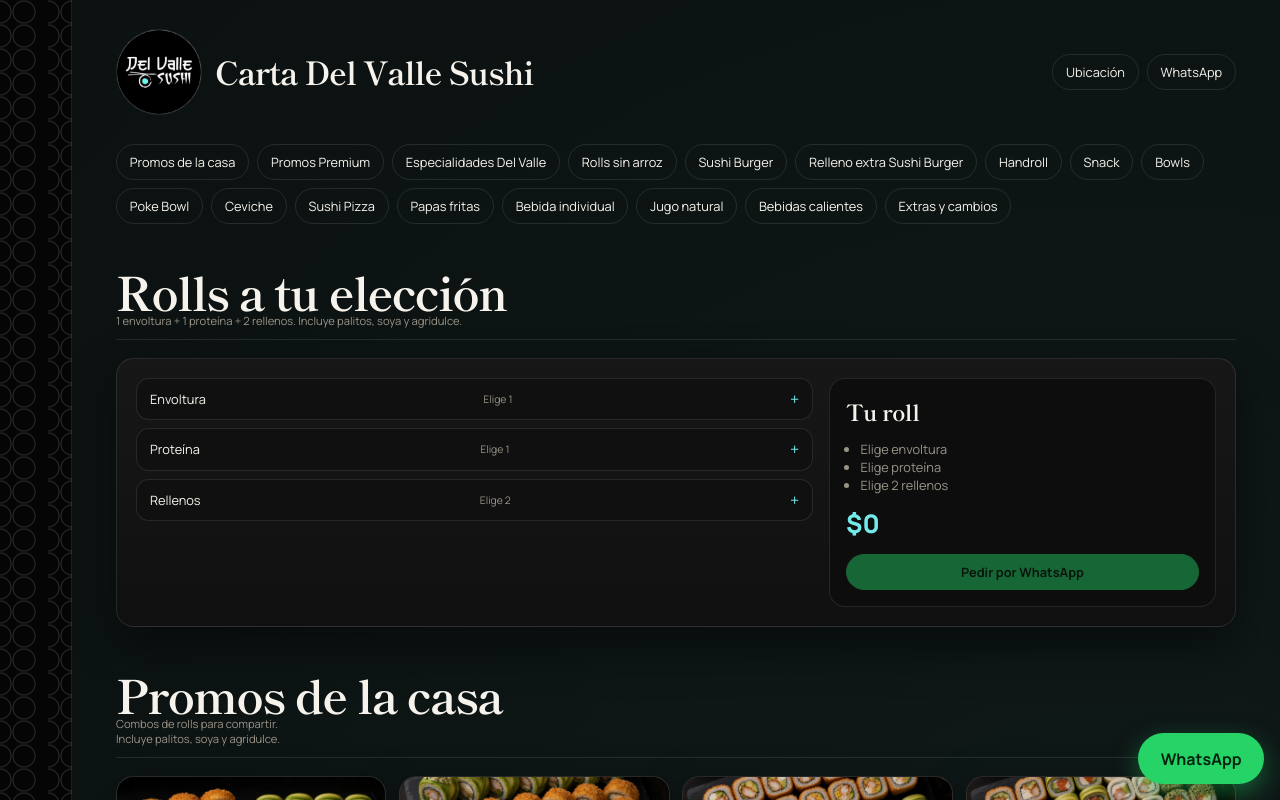
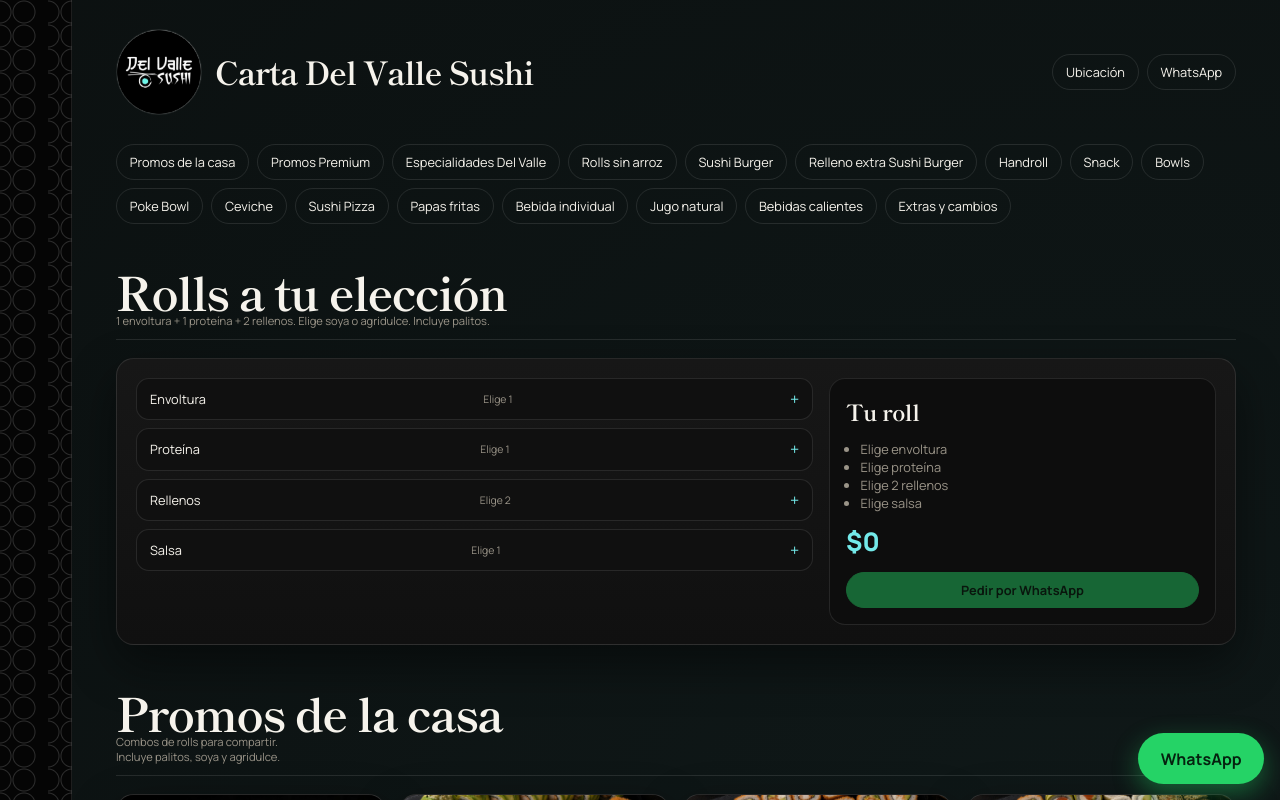
Before and after one commit to seebap28-netizen/sushidelvalle, a Next.js app: page / in a window 1280 px wide. Shown: the top 800 px of the page. Built offline with nearby package versions, Linux system fonts and the light colour scheme.

Commit message:
Agrega eleccion de salsa soya o agridulce en roll y bowl.

```diff
--- a/src/components/BowlBuilder.tsx
+++ b/src/components/BowlBuilder.tsx
@@ -16,15 +16,22 @@ const VEGETABLES = [
   { id: "champi", name: "Champiñón", extraPrice: 1200 },
 ];
 
+const SAUCES = [
+  { id: "soya", name: "Soya" },
+  { id: "agridulce", name: "Agridulce" },
+];
+
 const MAX_VEGGIES = 4;
 
 export function BowlBuilder({ protein }: { protein?: Product }) {
   const [veggieIds, setVeggieIds] = useState<string[]>([]);
-  const [open, setOpen] = useState(false);
+  const [sauceId, setSauceId] = useState("");
+  const [openFold, setOpenFold] = useState<"veggie" | "sauce" | null>(null);
   const selected = VEGETABLES.filter((item) => veggieIds.includes(item.id));
+  const sauce = SAUCES.find((item) => item.id === sauceId);
   const extra = selected.reduce((sum, item) => sum + item.extraPrice, 0);
   const total = useMemo(() => (protein?.price || 0) + extra, [extra, protein?.price]);
-  const ready = Boolean(protein) && selected.length === MAX_VEGGIES;
+  const ready = Boolean(protein) && selected.length === MAX_VEGGIES && Boolean(sauce);
 
   function toggleVeggie(id: string) {
     setVeggieIds((current) => {
@@ -34,18 +41,26 @@ export function BowlBuilder({ protein }: { protein?: Product }) {
     });
   }
 
+  function toggleSauce(id: string) {
+    setSauceId((current) => {
+      const next = current === id ? "" : id;
+      if (next) setOpenFold(null);
+      return next;
+    });
+  }
+
+  function toggleFold(fold: "veggie" | "sauce") {
+    setOpenFold((current) => (current === fold ? null : fold));
+  }
+
   return (
     <div className="builder card" id="arma-tu-bowl">
-      <details
-        className="builder-fold"
-        open={open}
-        style={{ marginBottom: 0 }}
-      >
+      <details className="builder-fold" open={openFold === "veggie"}>
         <summary
           className="fold-head"
           onClick={(event) => {
             event.preventDefault();
-            setOpen((current) => !current);
+            toggleFold("veggie");
           }}
         >
           <span>Vegetales</span>
@@ -69,9 +84,38 @@ export function BowlBuilder({ protein }: { protein?: Product }) {
           ))}
         </div>
       </details>
+
+      <details className="builder-fold" open={openFold === "sauce"} style={{ marginBottom: 0 }}>
+        <summary
+          className="fold-head"
+          onClick={(event) => {
+            event.preventDefault();
+            toggleFold("sauce");
+          }}
+        >
+          <span>Salsa</span>
+          <em>{sauce?.name || "Elige 1"}</em>
+        </summary>
+        <div className="choice-grid">
+          {SAUCES.map((item) => (
+            <button
+              key={item.id}
+              className={`choice ${sauceId === item.id ? "selected" : ""}`}
+              onClick={() => toggleSauce(item.id)}
+              type="button"
+            >
+              {item.name}
+              <small>Incluida</small>
+            </button>
+          ))}
+        </div>
+      </details>
+
       <div className="builder-order">
         <p className="note">
-          {protein ? `Proteína: ${protein.name}` : "Elige 1 proteína arriba y 4 vegetales."}
+          {protein
+            ? `Proteína: ${protein.name}`
+            : "Elige 1 proteína arriba, 4 vegetales y salsa."}
         </p>
         {ready ? (
           <a
@@ -82,6 +126,7 @@ export function BowlBuilder({ protein }: { protein?: Product }) {
                 "",
                 `• Proteína: ${protein?.name}`,
                 `• Vegetales: ${selected.map((item) => item.name).join(", ")}`,
+                `• Salsa: ${sauce?.name}`,
                 `• Total: ${formatCLP(total)}`,
               ].join("\n")
             )}
--- a/src/components/RollBuilder.tsx
+++ b/src/components/RollBuilder.tsx
@@ -27,12 +27,18 @@ export function RollBuilder({ categories, products }: Props) {
   const [wrapId, setWrapId] = useState("");
   const [proteinId, setProteinId] = useState("");
   const [fillingIds, setFillingIds] = useState<string[]>([]);
-  const [openFold, setOpenFold] = useState<"wrap" | "protein" | "filling" | null>(null);
+  const [sauceId, setSauceId] = useState("");
+  const [openFold, setOpenFold] = useState<"wrap" | "protein" | "filling" | "sauce" | null>(null);
 
   const maxFillings = 2;
+  const sauces = [
+    { id: "soya", name: "Soya" },
+    { id: "agridulce", name: "Agridulce" },
+  ];
   const wrap = wraps.find((item) => item.id === wrapId);
   const protein = proteins.find((item) => item.id === proteinId);
   const selectedFillings = fillings.filter((item) => fillingIds.includes(item.id));
+  const sauce = sauces.find((item) => item.id === sauceId);
 
   const extra = selectedFillings.reduce((sum, item) => sum + item.extraPrice, 0);
   const total = useMemo(() => (wrap?.price || 0) + extra, [extra, wrap?.price]);
@@ -62,7 +68,15 @@ export function RollBuilder({ categories, products }: Props) {
     });
   }
 
-  function toggleFold(fold: "wrap" | "protein" | "filling") {
+  function toggleSauce(id: string) {
+    setSauceId((current) => {
+      const next = current === id ? "" : id;
+      if (next) setOpenFold(null);
+      return next;
+    });
+  }
+
+  function toggleFold(fold: "wrap" | "protein" | "filling" | "sauce") {
     setOpenFold((current) => (current === fold ? null : fold));
   }
 
@@ -71,7 +85,7 @@ export function RollBuilder({ categories, products }: Props) {
       <div className="section-head">
         <div>
           <h2 className="section-title">Rolls a tu elección</h2>
-          <p>1 envoltura + 1 proteína + {maxFillings} rellenos. Incluye palitos, soya y agridulce.</p>
+          <p>1 envoltura + 1 proteína + {maxFillings} rellenos. Elige soya o agridulce. Incluye palitos.</p>
         </div>
       </div>
 
@@ -150,6 +164,29 @@ export function RollBuilder({ categories, products }: Props) {
                 ))}
               </div>
             </details>
+
+            <details className="builder-fold" open={openFold === "sauce"}>
+              <summary className="fold-head" onClick={(event) => {
+                event.preventDefault();
+                toggleFold("sauce");
+              }}>
+                <span>Salsa</span>
+                <em>{sauce?.name || "Elige 1"}</em>
+              </summary>
+              <div className="choice-grid">
+                {sauces.map((item) => (
+                  <button
+                    key={item.id}
+                    className={`choice ${sauceId === item.id ? "selected" : ""}`}
+                    onClick={() => toggleSauce(item.id)}
+                    type="button"
+                  >
+                    {item.name}
+                    <small>Incluida</small>
+                  </button>
+                ))}
+              </div>
+            </details>
           </div>
 
           <aside className="summary">
@@ -161,9 +198,10 @@ export function RollBuilder({ categories, products }: Props) {
               {selectedFillings.length
                 ? selectedFillings.map((item) => <li key={item.id}>{item.name}</li>)
                 : <li>Elige {maxFillings} rellenos</li>}
+              <li>{sauce?.name || "Elige salsa"}</li>
             </ul>
             <div className="total">{total ? formatCLP(total) : "$0"}</div>
-            {wrap && protein && selectedFillings.length === maxFillings ? (
+            {wrap && protein && selectedFillings.length === maxFillings && sauce ? (
               <a
                 className="btn whatsapp"
                 href={whatsappHref(
@@ -173,6 +211,7 @@ export function RollBuilder({ categories, products }: Props) {
                     `• Envoltura: ${wrap.name}`,
                     `• Proteína: ${protein.name}`,
                     `• Rellenos: ${selectedFillings.map((item) => item.name).join(", ")}`,
+                    `• Salsa: ${sauce.name}`,
                     `• Total: ${formatCLP(total)}`,
                   ].join("\n")
                 )}
```
